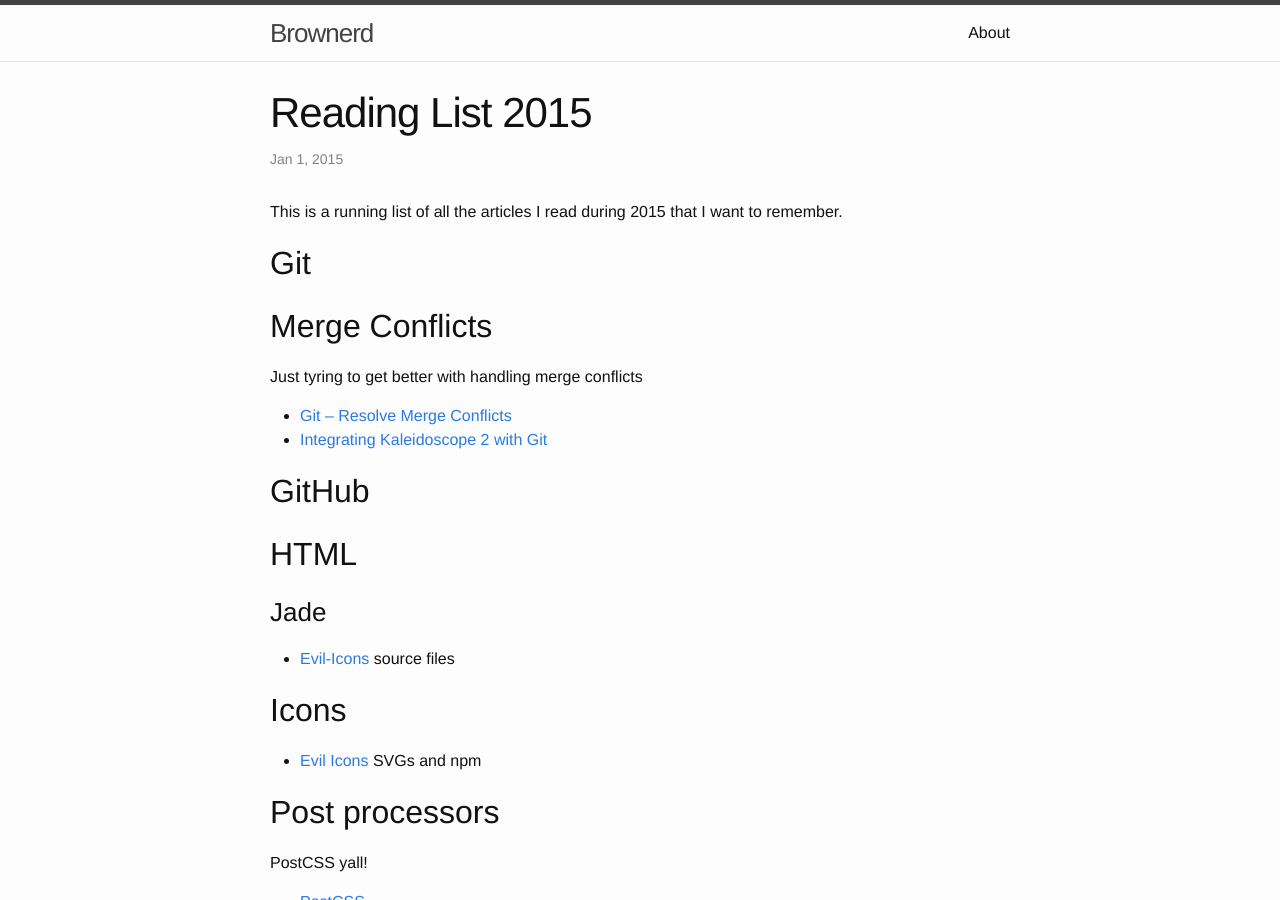
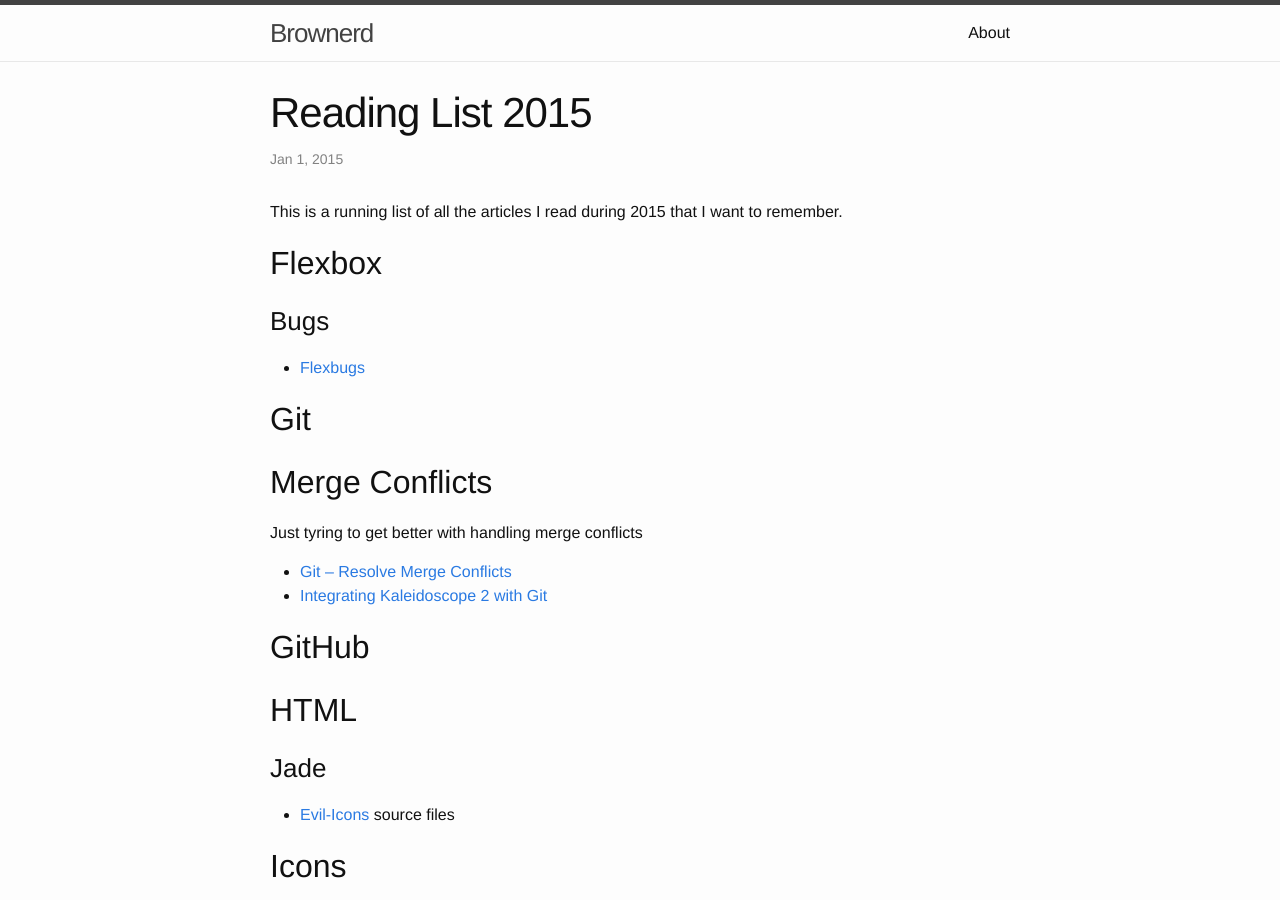
Before and after one commit to brownerd/brownerd.github.io, a Jekyll site: the page built from _posts/2015-01-01-reading-list-2015.md, in a window 1280 px wide and 900 px high. Built offline with Jekyll 4.4.1, drawn with Linux system fonts in a browser that asks for light colours.

Commit message:
add Flexbugs

```diff
--- a/_posts/2015-01-01-reading-list-2015.md
+++ b/_posts/2015-01-01-reading-list-2015.md
@@ -5,6 +5,15 @@ title: Reading List 2015
 This is a running list of all the articles I read during 2015 that I want to remember.
 
 
+
+
+
+
+## Flexbox
+
+
+### Bugs
+- [Flexbugs](https://github.com/philipwalton/flexbugs)
 
 
 
@@ -84,8 +93,14 @@ PostCSS yall!
 - [CSS Preprocessor Benchmark](http://www.solitr.com/blog/2014/01/css-preprocessor-benchmark/)
 
 
+
+
+
 ### Sass
 - [Sass Guidelines](http://sass-guidelin.es/)
+
+
+
 
 
 ### Stylus
```
